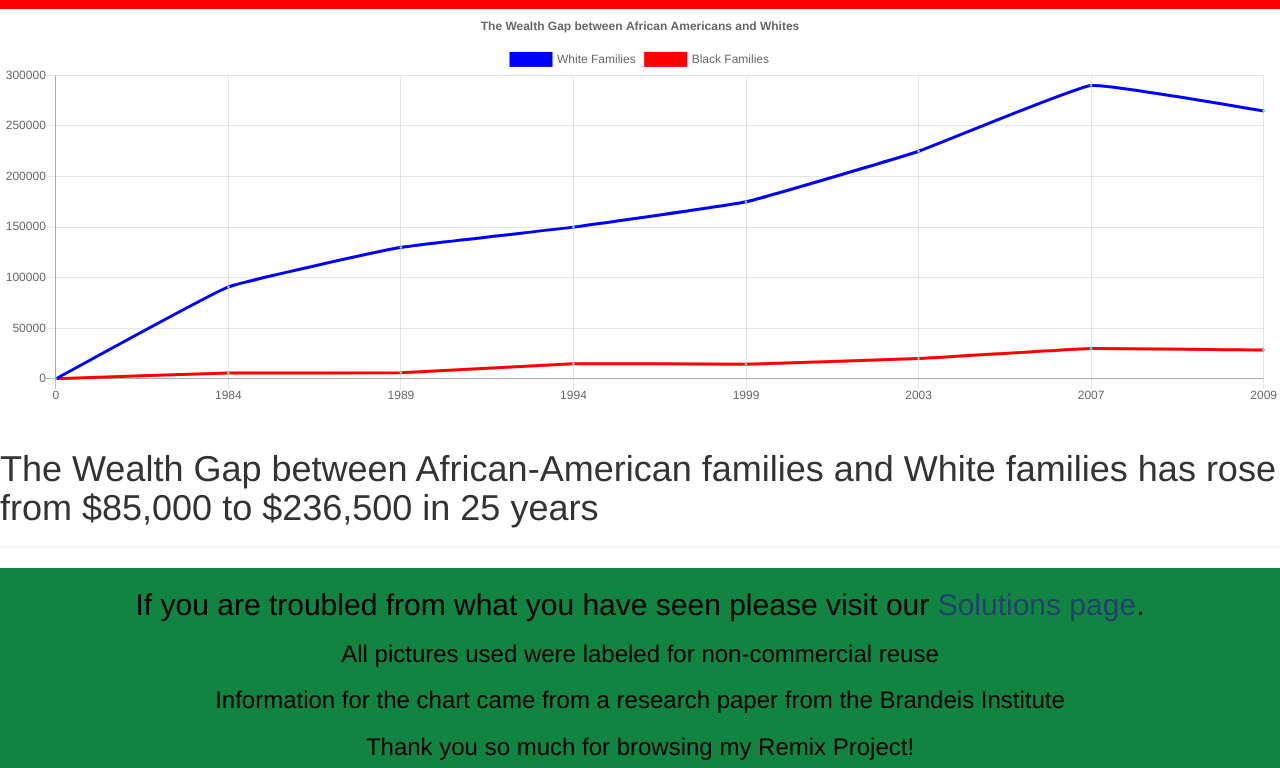
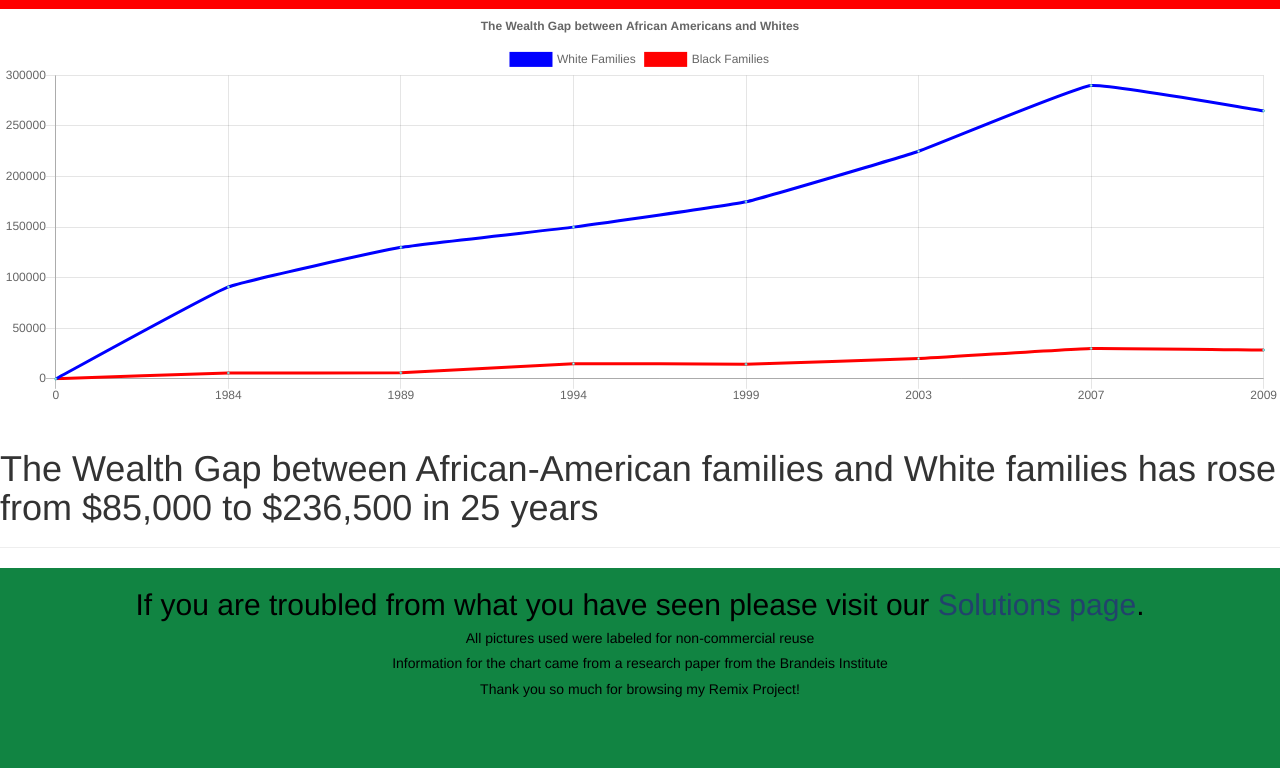
Before and after one commit to akaashsinha/thekidfromyesterday.github.io, a plain HTML site: page index.html in a window 1280 px wide. Shown: the part 1716-2484 px from the top of the page. Drawn offline with nearby package versions, Linux system fonts and the light colour scheme.

Commit message:
small changes

```diff
--- a/index.html
+++ b/index.html
@@ -62,9 +62,9 @@
 
 <section id="footer">
 <h2>If you are troubled from what you have seen please visit our <a id="solutions_link" href="solutions.html">Solutions page</a>.</h2>
-    <h3>All pictures used were labeled for non-commercial reuse</h3>
-    <h3>Information for the chart came from a research paper from the Brandeis Institute</h3>
-    <h3>Thank you so much for browsing my Remix Project!</h3>
+    <h5>All pictures used were labeled for non-commercial reuse</h3>
+    <h5>Information for the chart came from a research paper from the Brandeis Institute</h3>
+    <h5>Thank you so much for browsing my Remix Project!</h3>
 </section>
 
 <script src="scripts/script.js"></script>
```
